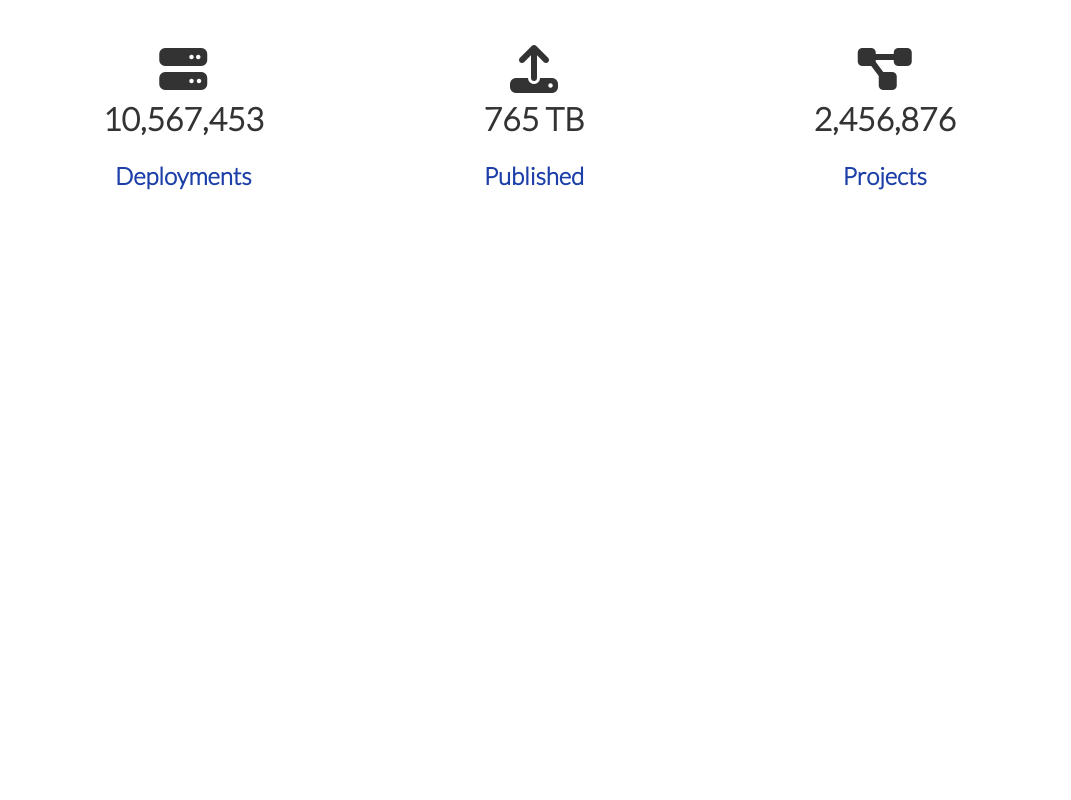
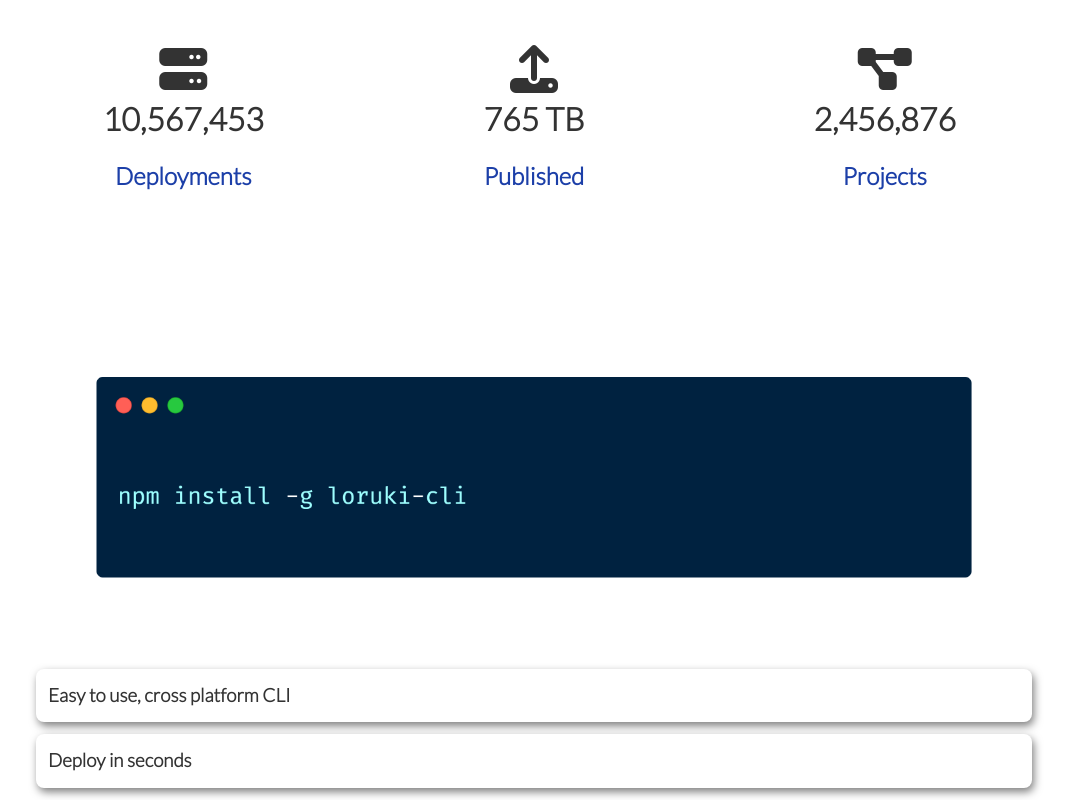
Before and after one commit to birukmade/Loruki-clone, a plain HTML site: page index.html in a window 1280 px wide. Shown: the part 751-1551 px from the top of the page, without its empty margins (106-1177 px from the left). Before the commit the page ends 1054 px from the top, so only its background shows below. Drawn offline with Linux system fonts and the light colour scheme.

Commit message:
added markup for cli section

```diff
--- a/index.html
+++ b/index.html
@@ -96,5 +96,18 @@
         </div>
       </div>
     </section>
+
+    <!-- Cli section -->
+    <section id="cli">
+      <div class="container">
+        <img src="/images/cli.png" alt="CLI prompt" />
+        <div class="card">
+          <h3>Easy to use, cross platform CLI</h3>
+        </div>
+        <div class="card">
+          <h3>Deploy in seconds</h3>
+        </div>
+      </div>
+    </section>
   </body>
 </html>
```
